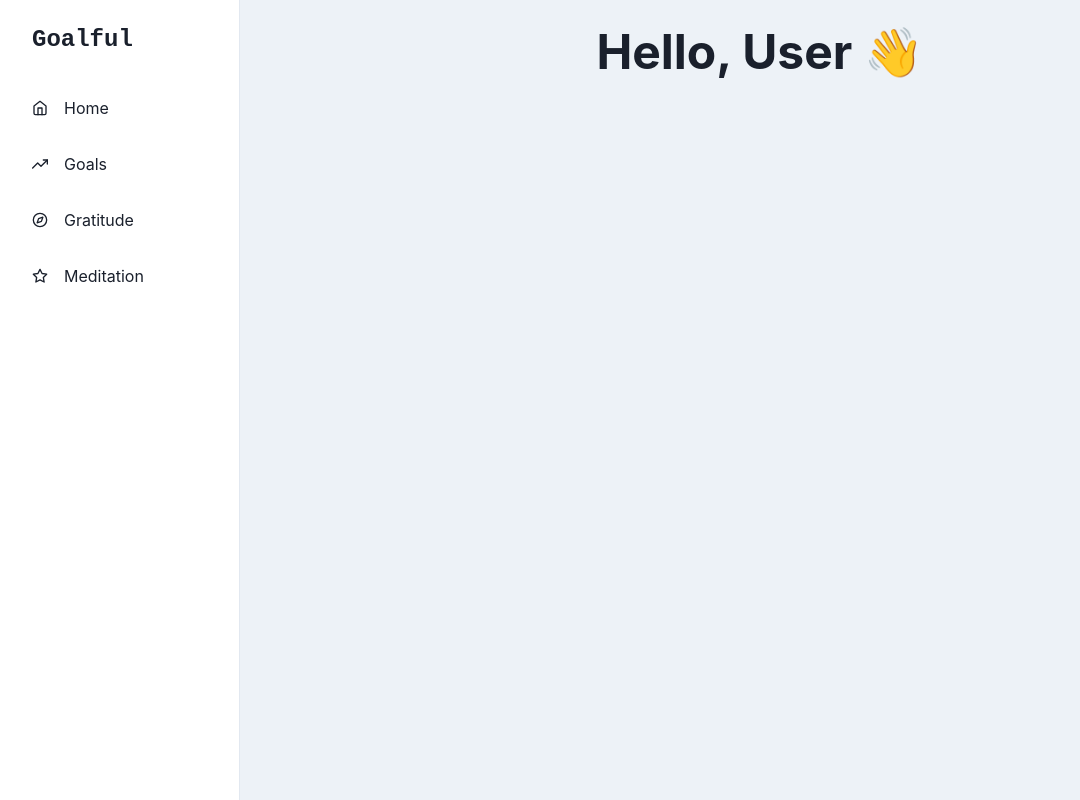
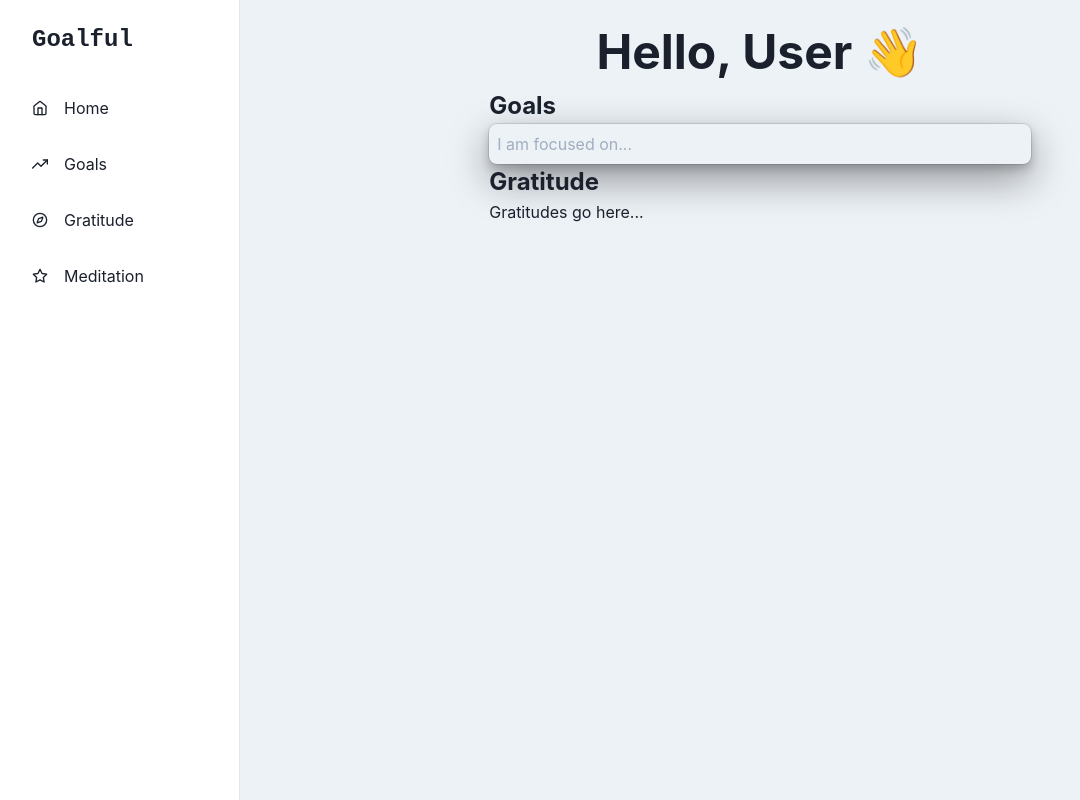
Before and after one commit to jvstn/goals_and_gratitude, a Next.js app in the folder client/: page /dashboard in a window 1280 px wide. Shown: the whole page, without its empty margins (0-1080 px from the left). Built offline with nearby package versions, Linux system fonts and the light colour scheme.

Commit message:
Added markup for goal lists

```diff
--- /dev/null
+++ b/client/components/ItemList/index.tsx
@@ -0,0 +1,42 @@
+import { Box, List, Text } from '@chakra-ui/layout';
+import { chakra } from '@chakra-ui/system';
+import React, { ReactElement, useContext } from 'react'
+import { Context } from '../../context';
+import ListItem from '../ListItem';
+
+interface Props {
+  type: "goal" | "grat";
+}
+
+export default function ItemList({ type }: Props): ReactElement {
+  const titles = {
+    goal: "Goals",
+    grat: "Gratitudes"
+  }
+  const { state, dispatch } = useContext(Context);
+  return (
+    <div>
+      <Box>
+        <Text fontSize="2xl" fontWeight="bold">
+          {titles[type]}
+        </Text>
+        <List>
+          {state.goals &&
+            state.goals.map((goal) => {
+              return (
+                <>
+                  <ListItem type={type} data={goal} />
+                  <br />
+                </>
+              );
+            })}
+          {state.goals && state.goals.length <= 4 ? (
+            <ListItem type={type} />
+          ) : (
+              <Text>Those are some great { type }s!</Text>
+          )}
+        </List>
+      </Box>
+    </div>
+  );
+}
--- /dev/null
+++ b/client/components/ListItem/index.tsx
@@ -0,0 +1,45 @@
+import { Input } from "@chakra-ui/input";
+import { Box, Center, Text, ListItem as Item } from "@chakra-ui/layout";
+import React, { ReactElement, KeyboardEvent, useContext } from "react";
+import { Context } from "../../context";
+
+interface ItemData {
+  text: String;
+}
+
+interface Props {
+  type: "goal" | "grat";
+  data?: ItemData;
+}
+
+export default function ListItem({ type, data }: Props): ReactElement {
+  const fillerText = {
+    goal: "I am focused on",
+    grat: "I am thankful for",
+  };
+  const { state, dispatch } = useContext(Context);
+  const handleEnter = (e: KeyboardEvent<HTMLInputElement>) => {
+
+    if (e.key === "Enter") {
+      dispatch({ type: `ADD_${type.toUpperCase()}`, payload: e.currentTarget.value });
+    }
+  };
+  return (
+    <div>
+      <Item boxShadow="dark-lg" borderRadius="lg" height="min-content" p="2">
+        <Center>
+          {data?.text ? (
+            <Text>{fillerText[type] + " " + data.text.charAt(0).toLowerCase() + data.text.substr(1)}</Text>
+          ) : (
+            <Input
+              placeholder={fillerText[type] + "..."}
+              variant="unstyled"
+              onKeyDown={handleEnter}
+              name={type}
+            />
+          )}
+        </Center>
+      </Item>
+    </div>
+  );
+}
--- a/client/context/goalsReducer.ts
+++ b/client/context/goalsReducer.ts
@@ -15,7 +15,7 @@ export const goalsReducer = (state: IGoalState, action: IAction) => {
     case "ADD_GOAL":
       return {
         ...state,
-        goals: state.goals.concat(action.payload)
+        goals: state.goals.concat({text: action.payload})
       }
     case "UPDATE_GOAL":
       const idxToUpdate = state.goals.indexOf(action.payload);
--- a/client/context/index.tsx
+++ b/client/context/index.tsx
@@ -1,28 +1,31 @@
 import { createContext, Dispatch, ReactElement, ReactNode, useReducer } from "react";
 import { isContext } from "vm";
+import { combineReducers } from "../utils/context-utils";
+import { goalsReducer, IGoals } from "./goalsReducer";
 import { userReducer, IAction } from "./userReducer";
 
-interface IContext {
-  state: any,
-  disptach: any
-}
 interface IInitialState {
-  user?: object
+  user?: object;
+  goals?: IGoals[];
 }
 
 const initialState: IInitialState = {
-  user: undefined
+  user: undefined,
+  goals: []
 }
 
 export const Context = createContext<{
-  state: object;
+  state: IInitialState;
   dispatch: Dispatch<IAction>;
 }>({
   state: {}, dispatch: () => undefined
 });
 
+const combinedReducers = combineReducers(userReducer, goalsReducer);
+console.log(combineReducers(userReducer, goalsReducer));
+
 const StateProvider = ({ children }: {children: ReactNode}) => {
-  const [state, dispatch] = useReducer(userReducer, initialState);
+  const [state, dispatch] = useReducer(combinedReducers, initialState);
   return (
     <Context.Provider value={{ state, dispatch }}>
       {children}
--- a/client/pages/dashboard.tsx
+++ b/client/pages/dashboard.tsx
@@ -1,10 +1,15 @@
-import { Box, Container, Flex, Text } from '@chakra-ui/layout';
-import React, { ReactElement } from 'react'
-import Nav from '../components/Nav'
-import Sidebar from '../components/Sidebar';
-
+import { Box, Container, Flex, Text } from "@chakra-ui/layout";
+import { Center, ListIcon, List } from "@chakra-ui/react";
+import React, { ReactElement, useContext } from "react";
+import ItemList from "../components/ItemList";
+import ListItem from "../components/ListItem";
+import Nav from "../components/Nav";
+import Sidebar from "../components/Sidebar";
+import { Context } from "../context";
+import { IGoals } from "../context/goalsReducer";
 
 export default function dashboard(): ReactElement {
+  const { state, dispatch } = useContext(Context);
   return (
     <div>
       <Sidebar>
@@ -12,7 +17,15 @@ export default function dashboard(): ReactElement {
           <Text fontSize={"5xl"} fontWeight="bold">
             Hello, User 👋
           </Text>
-
+          <Container>
+            <ItemList type="goal" />
+            <Box>
+              <Text fontSize="2xl" fontWeight="bold">
+                Gratitude
+              </Text>
+              Gratitudes go here...
+            </Box>
+          </Container>
         </Container>
       </Sidebar>
     </div>
```
Also changed, not shown: 2 other files (tests, documents, lock files or other folders).
